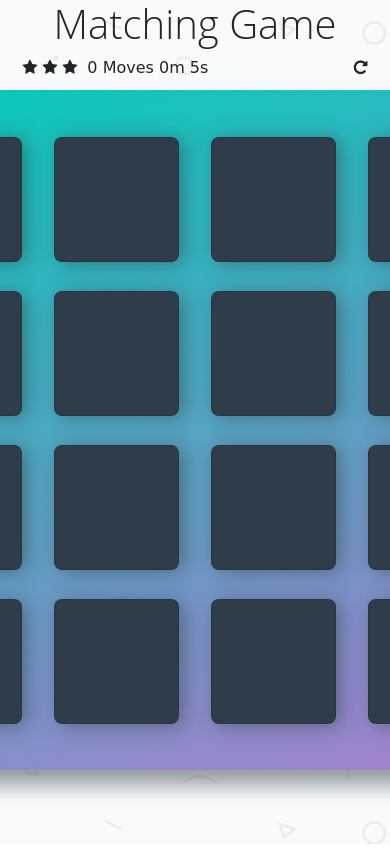
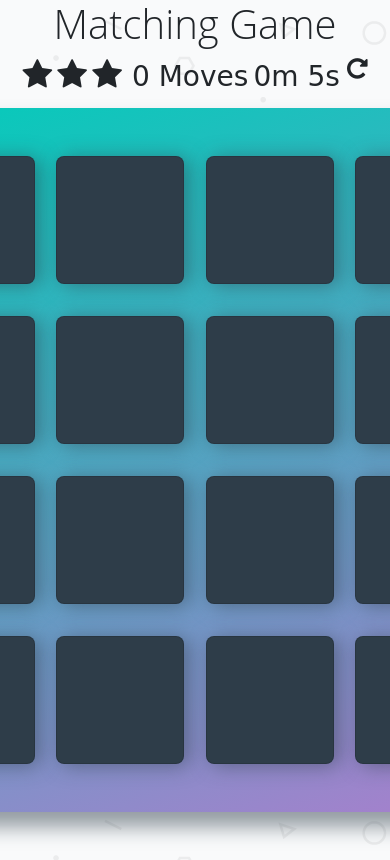
Before and after one commit to czakon/udacity_fend, a plain HTML site: page udacity_fend_2/index.html in a window 390 px wide. Shown: the top 860 px of the page. Drawn offline with nearby package versions, Linux system fonts and the light colour scheme; a web font is replaced by a local one.

Commit message:
Added some more responsive elements so that things are easier to read on mobile.

```diff
--- a/udacity_fend_2/css/app.css
+++ b/udacity_fend_2/css/app.css
@@ -44,17 +44,21 @@ h1 {
 
 /*
  * Styles for the deck of cards
+     width: 660px;
+    height: 680px;
+        height: 125px;
+    width: 125px;
  */
 
 .deck {
-    width: 660px;
-    height: 680px;
+    width: 40em;
+    height:44em;
     background: linear-gradient(160deg, #02ccba 0%, #aa7ecd 100%);
 
-    padding: 32px;
+    padding: 2em;
     box-shadow: 12px 15px 20px 0 rgba(46, 61, 73, 0.5);
     margin: 0 0 3em;
-    border-radius: 10px;
+    border-radius: 1em;
     display: flex;
     flex-wrap: wrap;
     justify-content: space-between;
@@ -62,9 +66,8 @@ h1 {
 }
 
 .deck .card {
-
-    height: 125px;
-    width: 125px;
+    width: 8rem;
+    height: 8rem;
     background: #2e3d49;
     font-size: 0;
     color: #ffffff;
@@ -172,7 +175,7 @@ h1 {
     text-align: center;
     text-decoration: none;
     display: inline-block;
-    font-size: 16px;
+    font-size: 2rem;
     margin-right:5%;
     margin-left:5%;
     width: 25%;
--- a/udacity_fend_2/index.html
+++ b/udacity_fend_2/index.html
@@ -19,11 +19,10 @@
         <section class="score-panel">
         	<ul class="stars">
         	</ul>
-
-        	<span class="moves"></span>
-            <span id="timer">0m 0s</span>
+        	<span class="moves" style="font-size:1.75rem"></span>
+            <span id="timer" style="font-size:1.75rem">0m 0s</span>
             <div class="restart">
-        		<i class="fa fa-repeat"></i>
+        		<i class="fa fa-repeat" style="font-size:1.5rem"></i>
 
         	</div>
 
@@ -37,7 +36,7 @@
             <!-- Modal content -->
             <div class="modal-content">
                 <span class="close">&times;</span>
-                <p id="modal-html">You Win!!! Would You Like To Play Again?</p>
+                <p id="modal-html" style="font-size:2rem">You Win!!! Would You Like To Play Again?</p>
                 <!-- Yes Button -->
                 <ul class="button-container">
                     <i><button class="button" id="yesBtn">Yes</button></i>
--- a/udacity_fend_2/js/app.js
+++ b/udacity_fend_2/js/app.js
@@ -50,7 +50,7 @@ function makeCard(c_class) {
 
 function makeStar() {
     return `<li>
-            <i class="fa fa-star"></i>
+            <i class="fa fa-star" style="font-size:2rem"></i>
             </li>`;
 
 }
```
